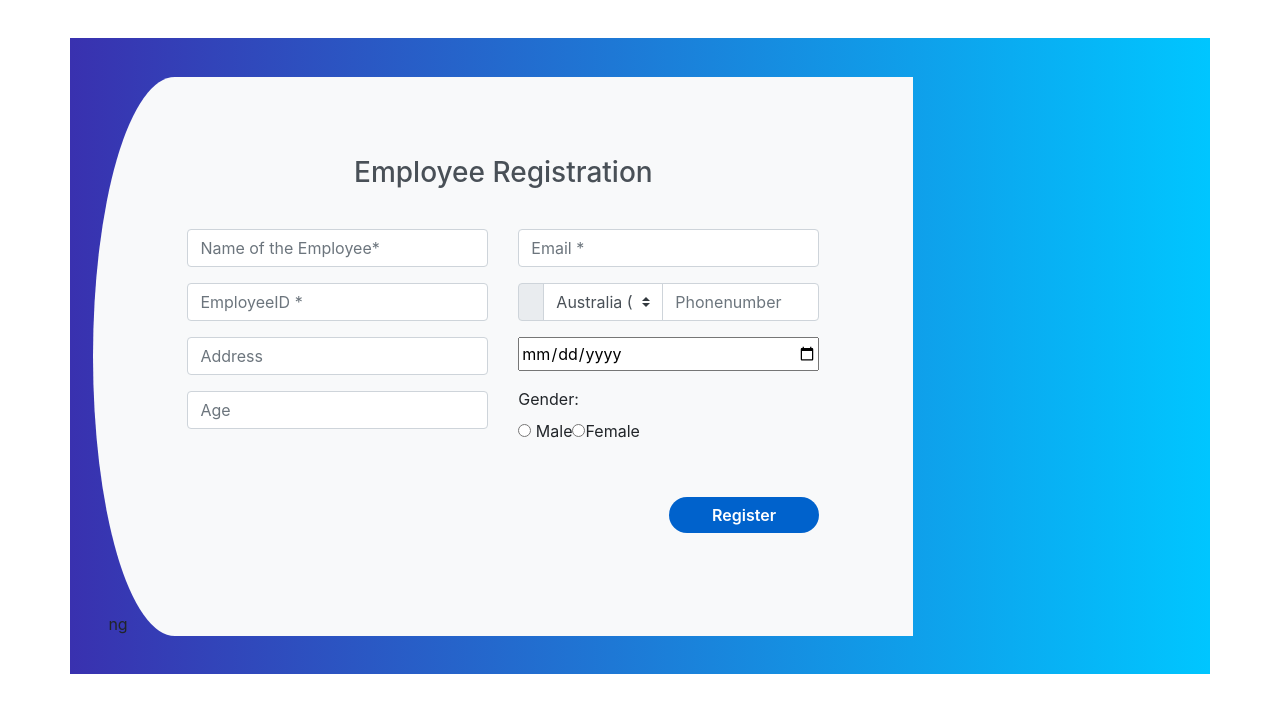
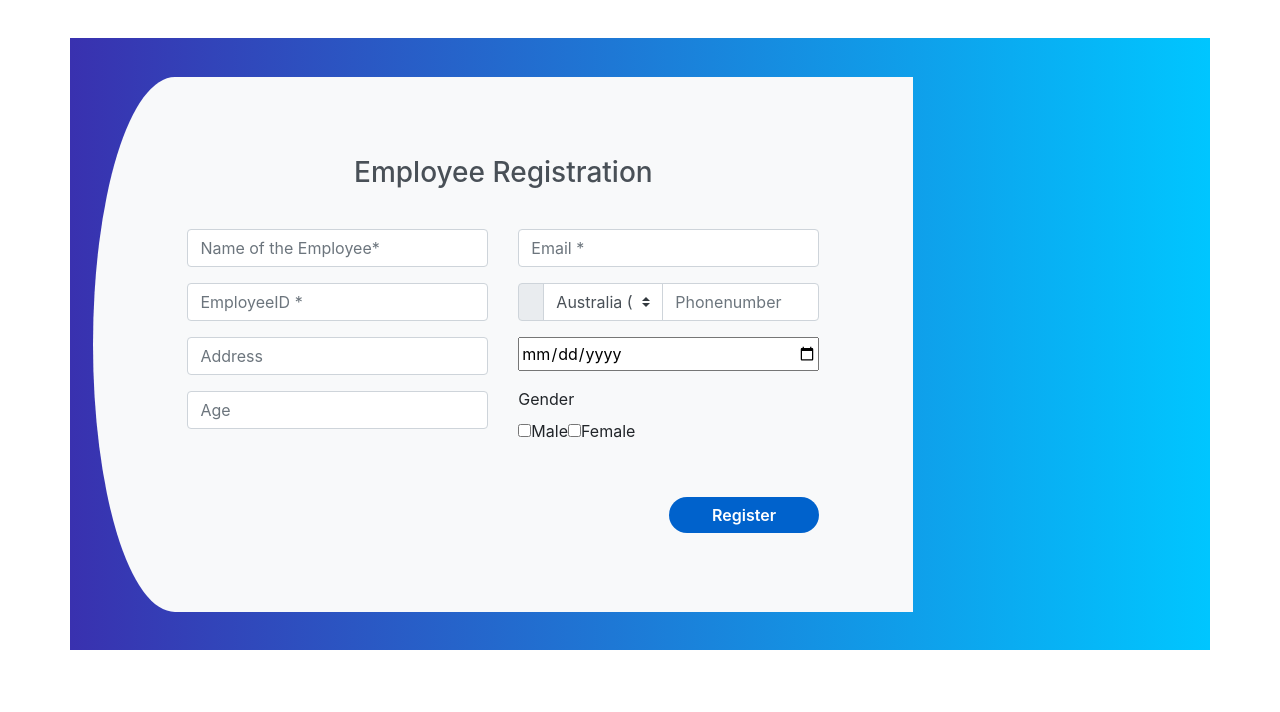
Before and after one commit to vikuSingh/onlinegamingui, an Angular app: page /employee in a window 1280 px wide. Shown: the top 712 px of the page. Built offline with nearby package versions, Linux system fonts and the light colour scheme.

Commit message:
added some modifications in employee reg html page

```diff
--- a/src/app/employee-registration/employee-registration.component.html
+++ b/src/app/employee-registration/employee-registration.component.html
@@ -1,9 +1,3 @@
-
-<link href="//maxcdn.bootstrapcdn.com/bootstrap/4.1.1/css/bootstrap.min.css" rel="stylesheet" id="bootstrap-css">
-<script src="//maxcdn.bootstrapcdn.com/bootstrap/4.1.1/js/bootstrap.min.js"></script>
-<script src="//cdnjs.cloudflare.com/ajax/libs/jquery/3.2.1/jquery.min.js"></script>
-
-
 <div class="container register">
         <div class="row">
           <div class="col-md-9 register-right">
@@ -54,23 +48,17 @@
     </div>
     <div class="form-group">
         <div class="maxl">
-            <label for="birthday">Gender:</label><br>
-            <label class="radio inline">
-                <input type="radio" name="gender" [(ngModel)]="gender"  value="male" checked>
-                <span> Male </span>
-            </label>
-           <label class="radio inline">
-             <input type="radio" name="gender" [(ngModel)]="gender"  value="female">
-             <span>Female </span>
-          </label>
+             <div class="form-group">
+                 <label>Gender</label> <br>
+                 <label class= "checkbox-inline"><input id="genMale" type="checkbox" value="genMale">Male</label>
+                 <label class="checkbox-inline"><input id="genFemale" type="checkbox" value="genFemale">Female</label>
+            </div>
+       </div>
     </div>
-    </div>
-
-
-        <input type="submit" class="btnRegister"  value="Register" (click)="empRegister()"/>
+    <input type="submit" class="btnRegister"  value="Register" (click)="empRegister()"/>
      </div>
     </div>
- </div>ng <s></s>
+ </div>
 </div>
 </div>
  </div>
```
